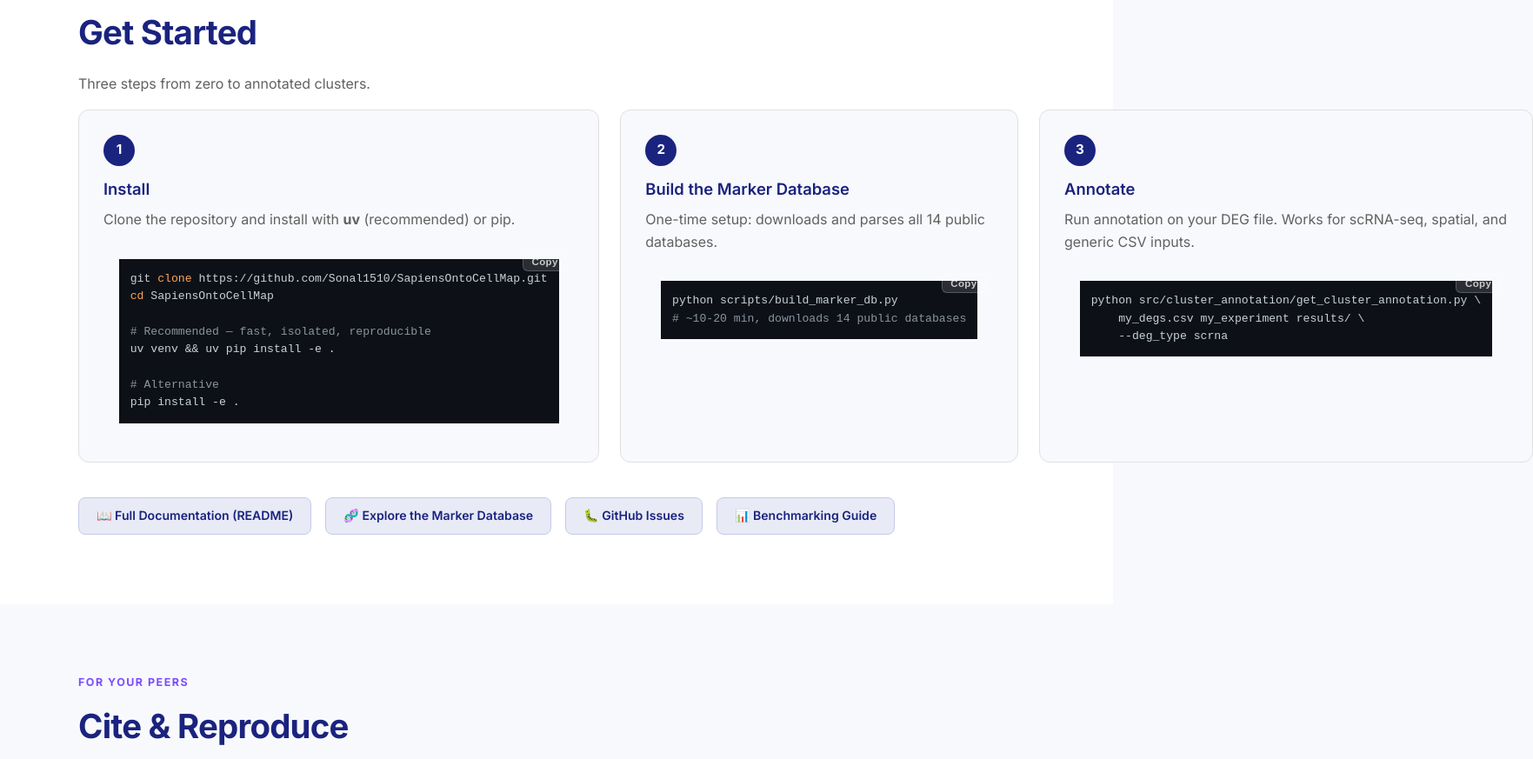
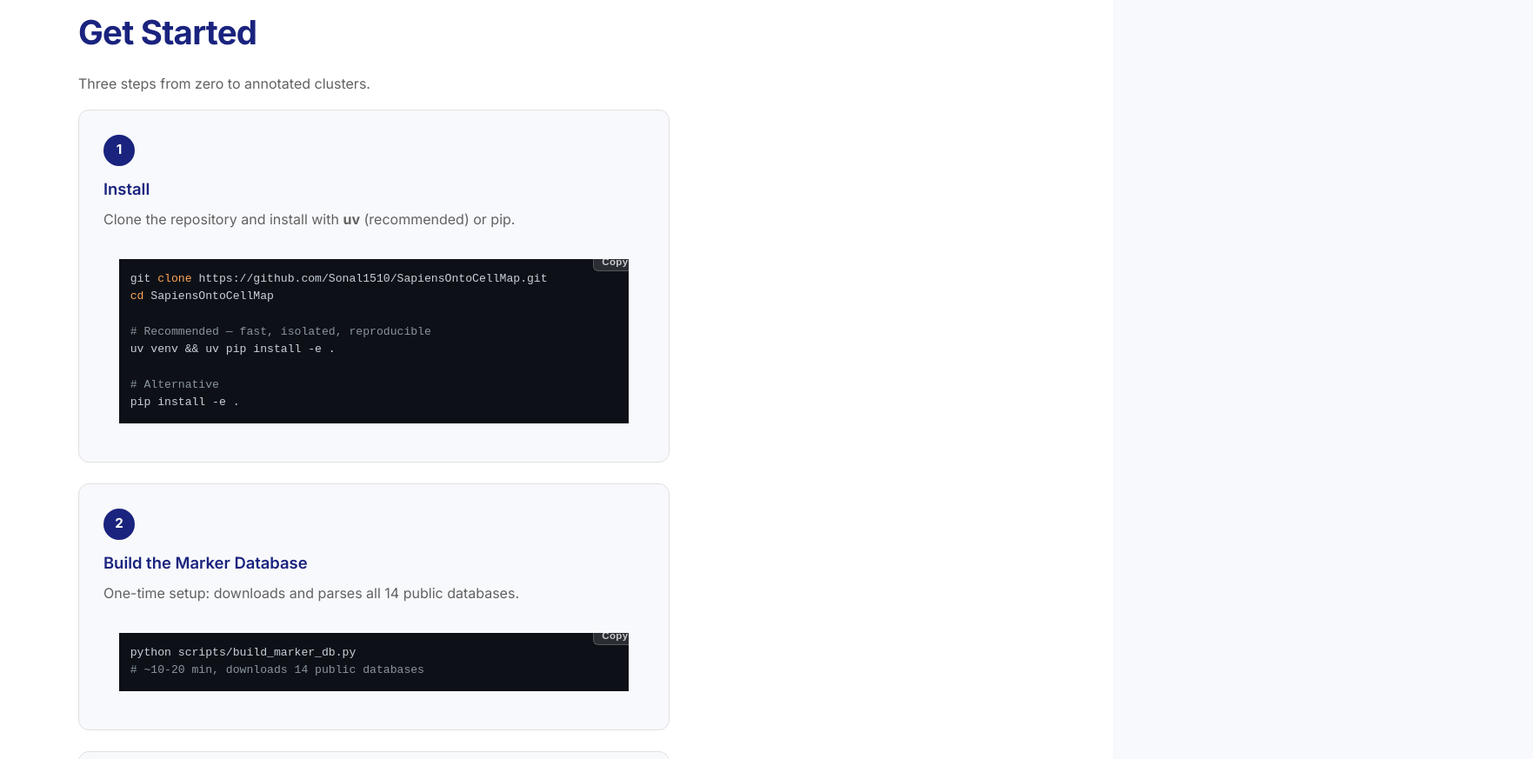
Before and after one commit to Sonal1510/SapiensOntoCellMap, a plain HTML site: page docs/index.html in a window 1280 px wide. Shown: the part 5300-6173 px from the top of the page at 87% size, 1763 px wide, since content can reach past the window. Drawn offline with nearby package versions, Linux system fonts and the light colour scheme.

Commit message:
fix: make Get Started steps single-column to prevent overflow
Co-Authored-By: Claude Sonnet 4.6 <noreply@anthropic.com>

```diff
--- a/docs/index.html
+++ b/docs/index.html
@@ -468,8 +468,9 @@
     #install { background: var(--surface); }
     .steps-grid {
       display: grid;
-      grid-template-columns: 1fr 1fr 1fr;
+      grid-template-columns: 1fr;
       gap: 1.5rem;
+      max-width: 680px;
     }
     .step-card {
       background: var(--bg);
```
